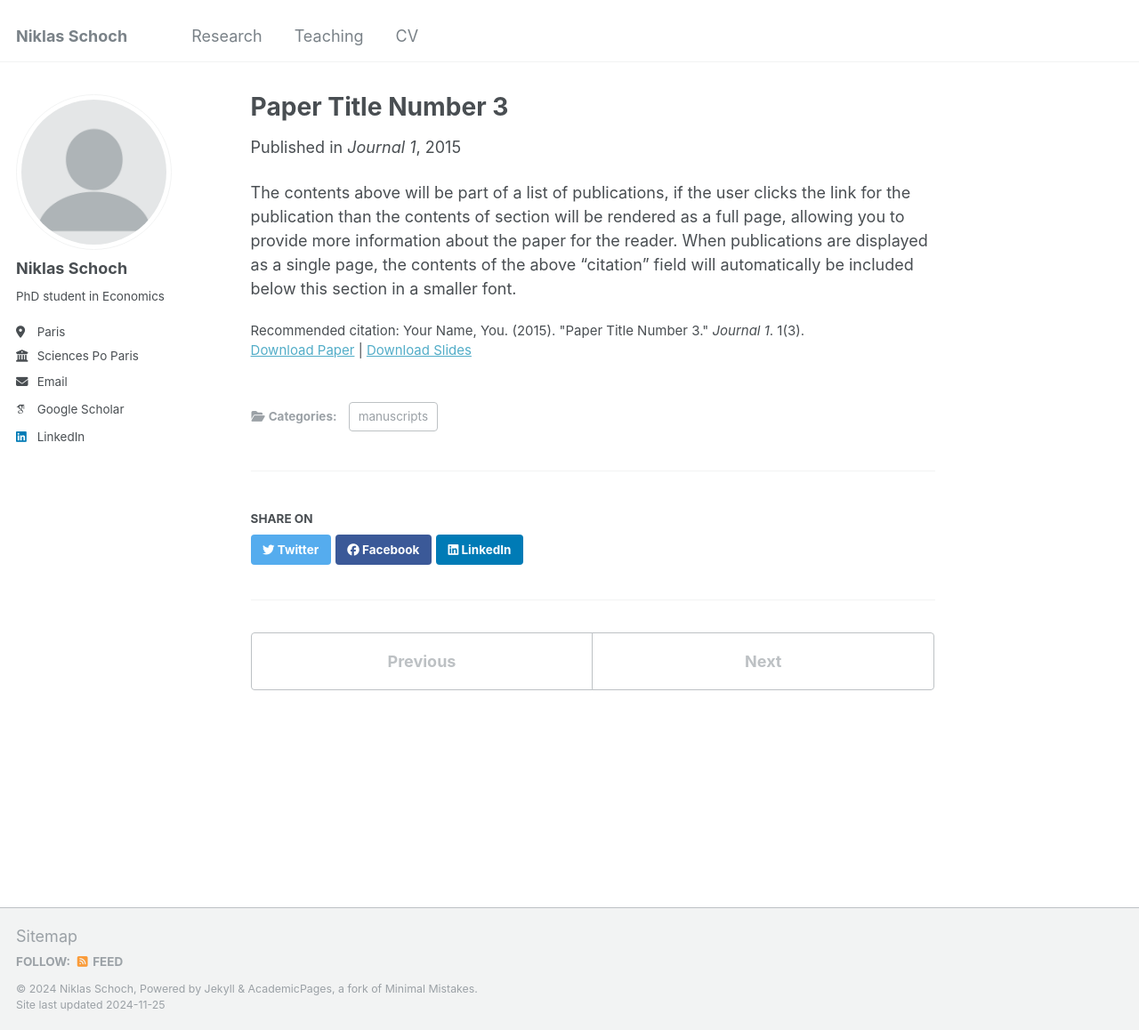
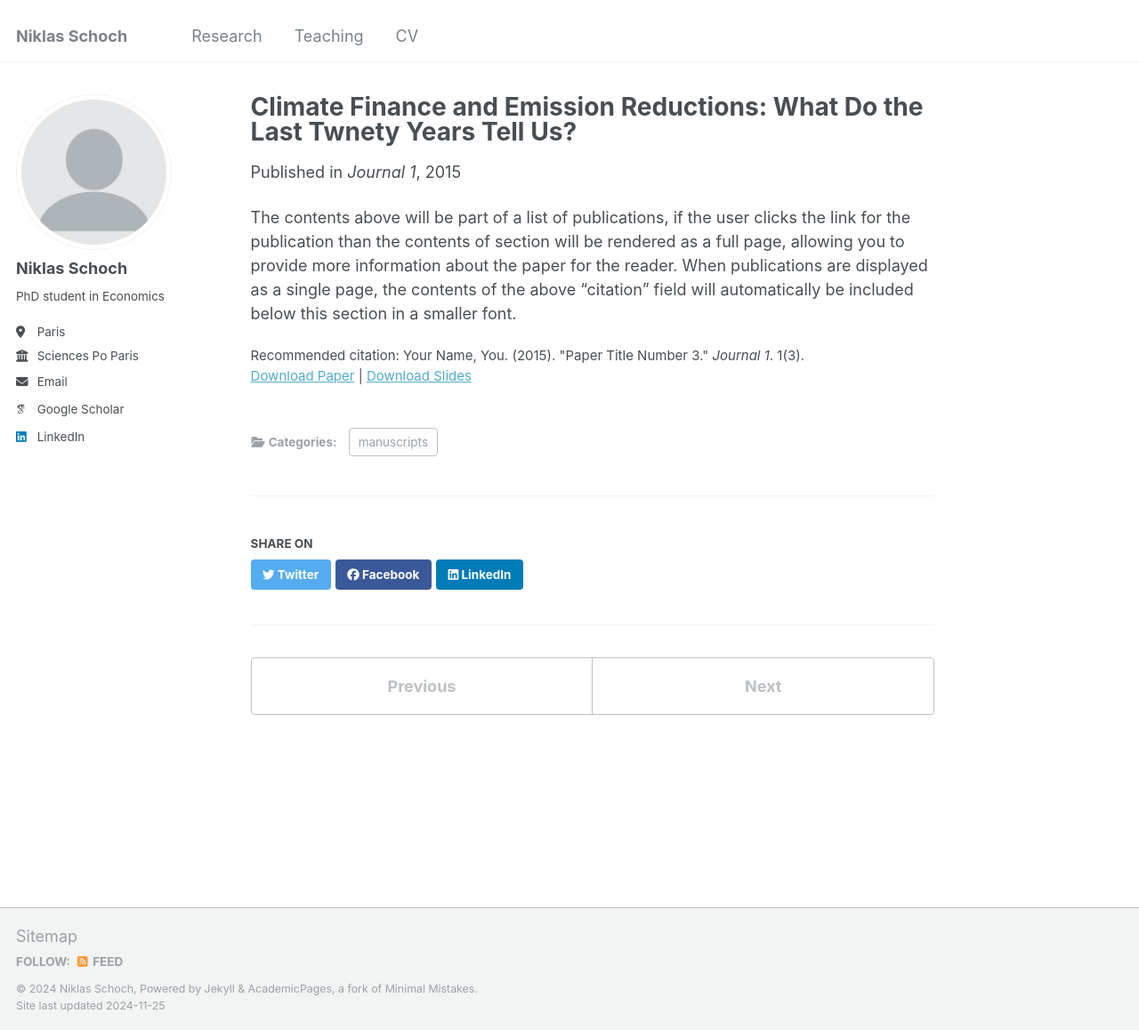
Before and after one commit to niklasschoch/niklasschoch.github.io, a Jekyll site: the page built from _publications/2015-10-01-paper-title-number-3.md, in a window 1280 px wide and 1158 px high. Shown: the whole window at 89% size. Built offline with Jekyll 4.4.1, drawn with Linux system fonts in a browser that asks for light colours; some web fonts are replaced.

Commit message:
Update 2015-10-01-paper-title-number-3.md

```diff
--- a/_publications/2015-10-01-paper-title-number-3.md
+++ b/_publications/2015-10-01-paper-title-number-3.md
@@ -1,5 +1,5 @@
 ---
-title: "Paper Title Number 3"
+title: "Climate Finance and Emission Reductions: What Do the Last Twnety Years Tell Us?"
 collection: publications
 category: manuscripts
 permalink: /publication/2015-10-01-paper-title-number-3
```
